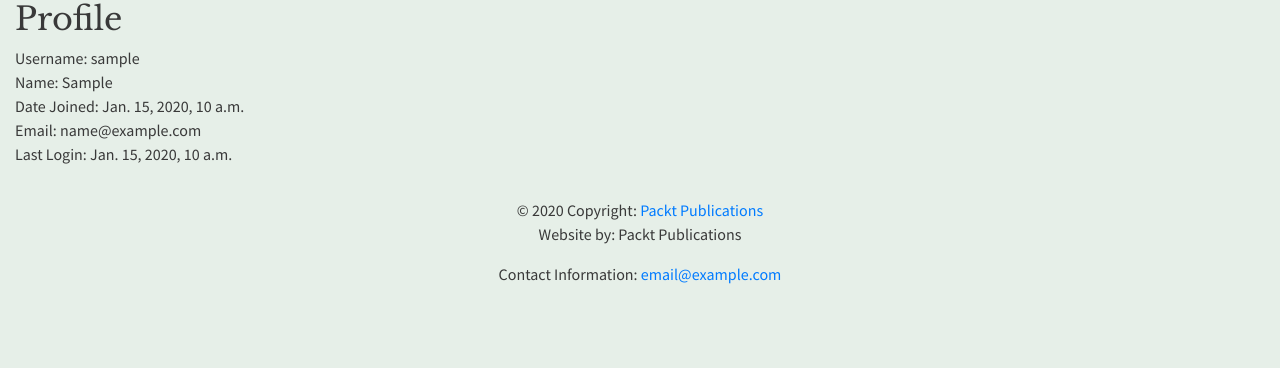
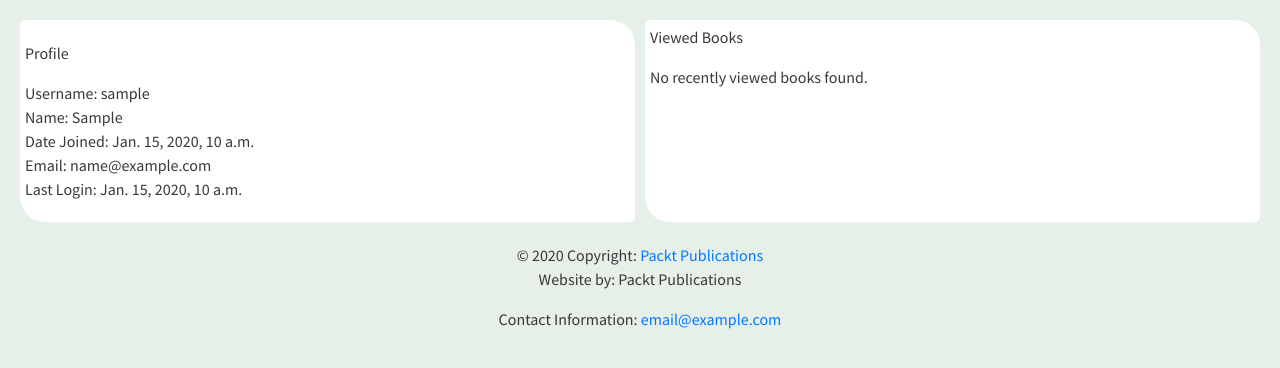
Before and after one commit to rodrigobmedeiros/Bookr, a Django app: page /accounts/profile/ in a window 1280 px wide. Shown: the part 124-492 px from the top of the page. Run offline with Django 4.2, Linux system fonts and the light colour scheme; a user stored in the database is signed in; tables that the repository leaves empty hold one stand-in row (values such as "Sample post"); some libraries are stand-ins or nearby versions.

Commit message:
change profile html to include cards for profile and recent viewed books

```diff
--- a/templates/profile.html
+++ b/templates/profile.html
@@ -3,9 +3,29 @@
 {% block title %}Bookr{% endblock %}
 
 {% block content %}
-    <h2>Profile</h2>
-    <div>
+    <style>
+        .flexrow {
+        display: flex;
+        border: 2px black;
+        }
+
+        .flexrow > div {
+            flex: 1;
+        }
+
+        .infocell {
+            border: 2px;
+            border-radius: 5px 25px;
+            background-color: white;
+            padding: 5px;
+            margin: 20px 5px 5px 5px;
+        }
+    </style>
+
+    <div class="flexrow">
+        <div class="infocell">
             <p>
+                <p>Profile</p>
                 Username: {{ request.user.username }} <br>
                 Name: {{ request.user.first_name }} <br>
                 Date Joined: {{ request.user.date_joined }} <br>
@@ -13,4 +33,15 @@
                 Last Login: {{ request.user.last_login }} <br>
             </p>
         </div>
+        <div class="infocell">
+            <p>Viewed Books</p>
+            <p>
+                {% for book_id, book_title in request.session.viewed_books %}
+                <a href="{% url 'book_details' book_id %}">{{ book_title }}</a><br>
+                {% empty %}
+                    No recently viewed books found.
+                {% endfor %}
+            </p>
+        </div>
+    </div>
 {% endblock %}
```
Lines whose indentation alone changed are shown as unchanged.
